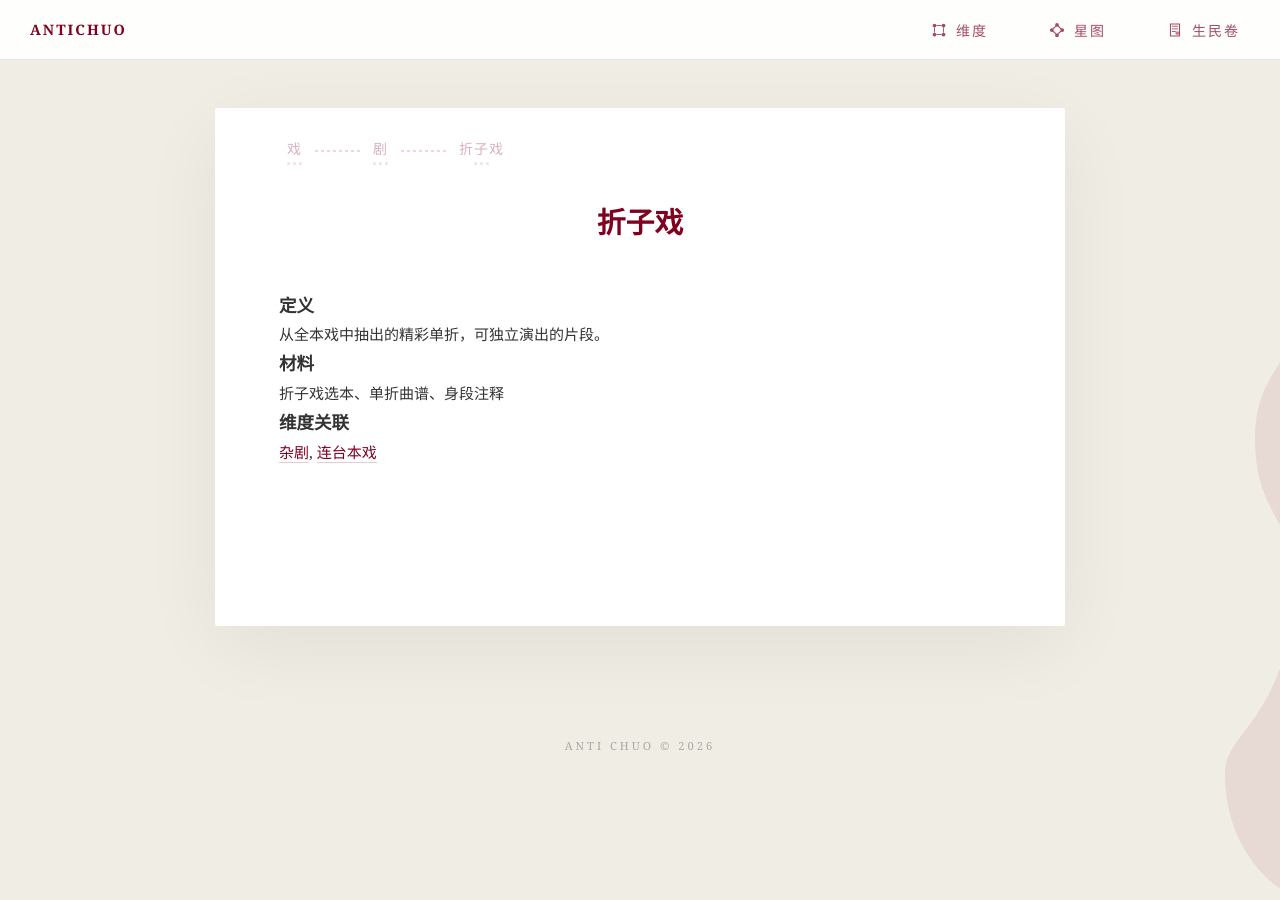
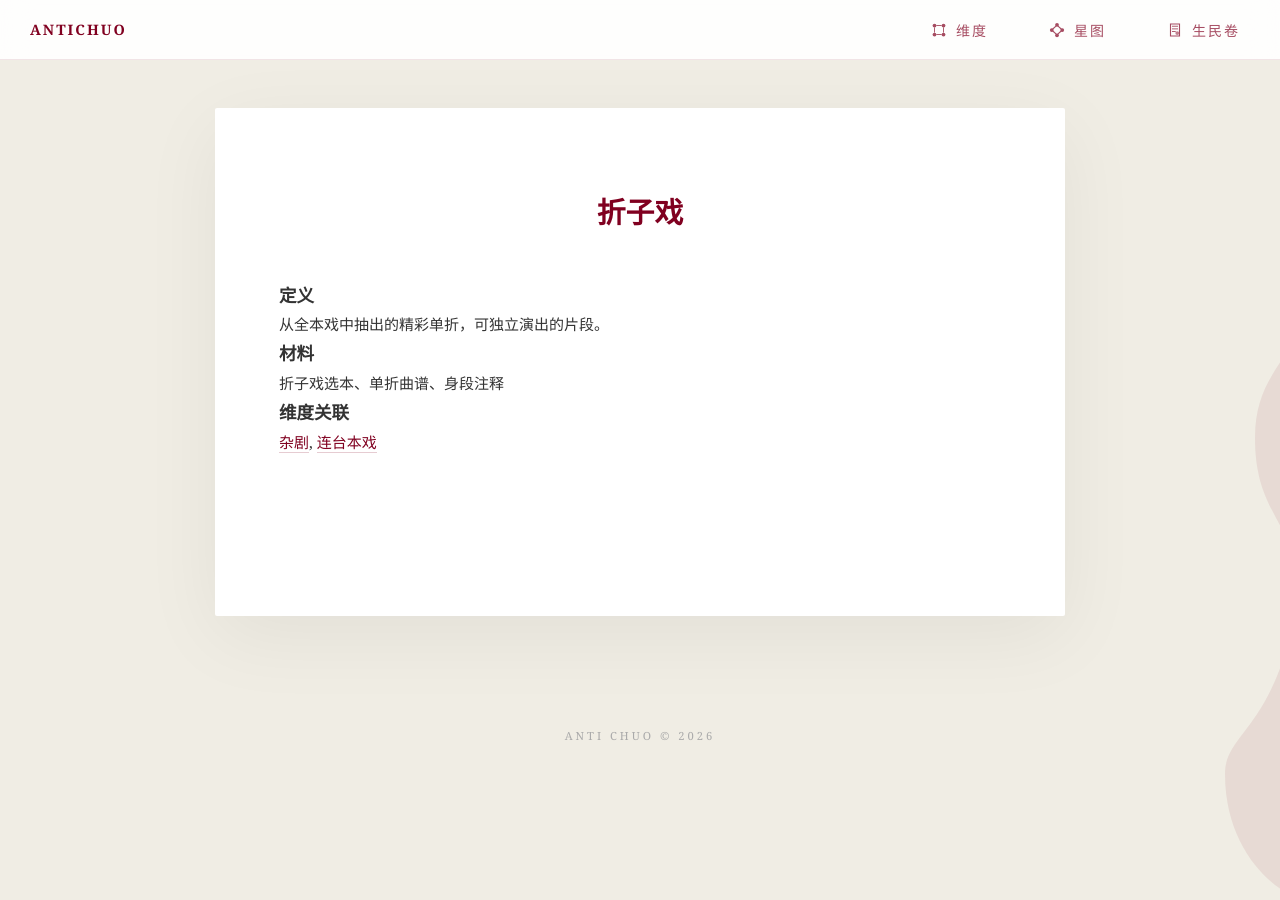
Before and after one commit to relHIGH/hirarchealogy, a Jekyll site: the page built from docs/戏/剧/折子戏.md, in a window 1280 px wide. Built offline with Jekyll 4.4.1, drawn with Linux system fonts in a browser that asks for light colours.

Commit message:
轨迹线只在维度页面显示，其他页面隐藏

```diff
--- a/_layouts/default.html
+++ b/_layouts/default.html
@@ -141,6 +141,7 @@
 
     <div id="content-wrapper">
       <main class="container">
+        {% if page.url == "/dimensions.html" %}
         <div id="trajectory-line" data-name="{{ page.title | default: page.name | remove: '.md' }}" data-url="{{ page.url | relative_url }}">
           {% assign path_parts = page.path | split: "/" %}
           {% assign clean_nodes = "" | split: "" %}
@@ -156,6 +157,7 @@
             {% unless forloop.last %}<div class="traj-svg"><svg viewBox="0 0 45 6"><path d="M0,3 L45,3"></path></svg></div>{% endunless %}
           {% endfor %}
         </div>
+        {% endif %}
         <div id="markdown-body">{{ content }}</div>
         {% if page.url != "/" and page.url != "/index.html" %}<div id="discovery-section" style="margin-top: 80px;"><div id="discovery-nodes" class="orb-grid" style="gap:25px;"></div></div>{% endif %}
       </main>
```
Also changed, not shown: other parts of _layouts/default.html (+2 -1 lines).
